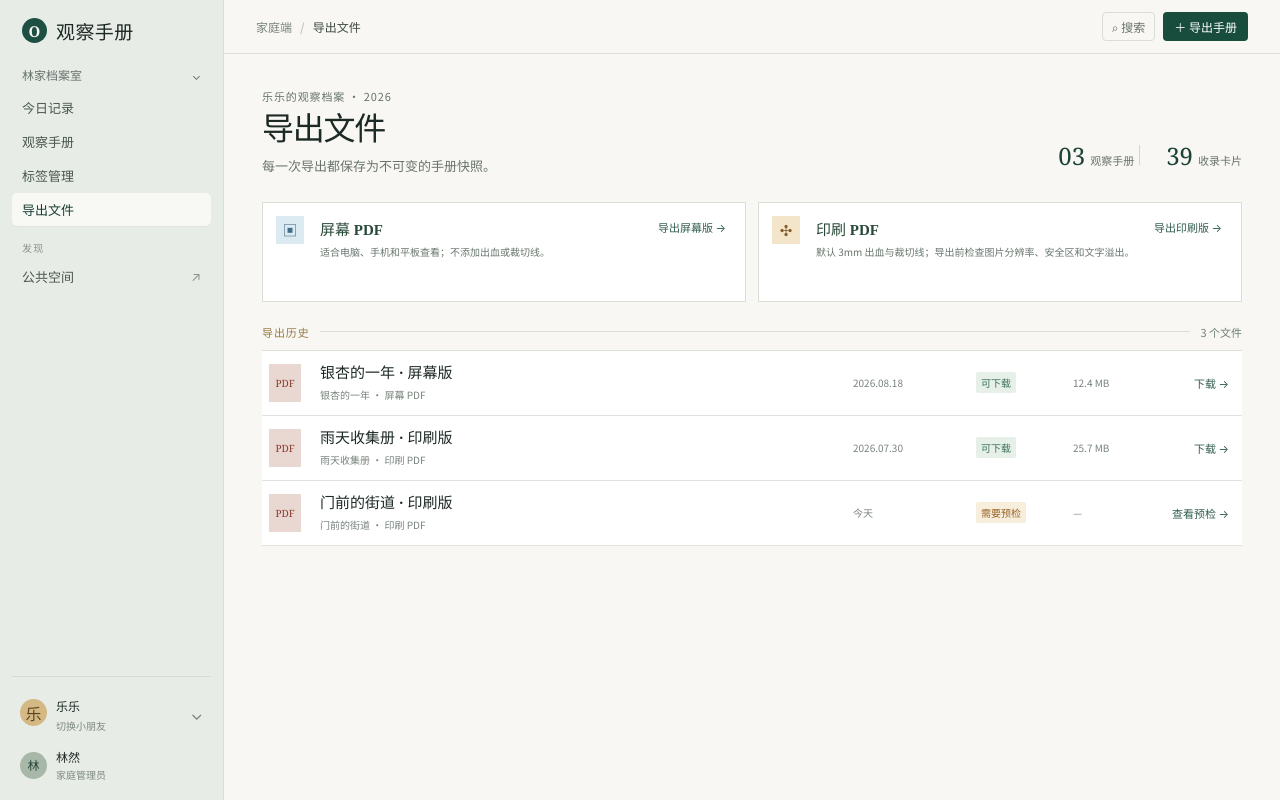
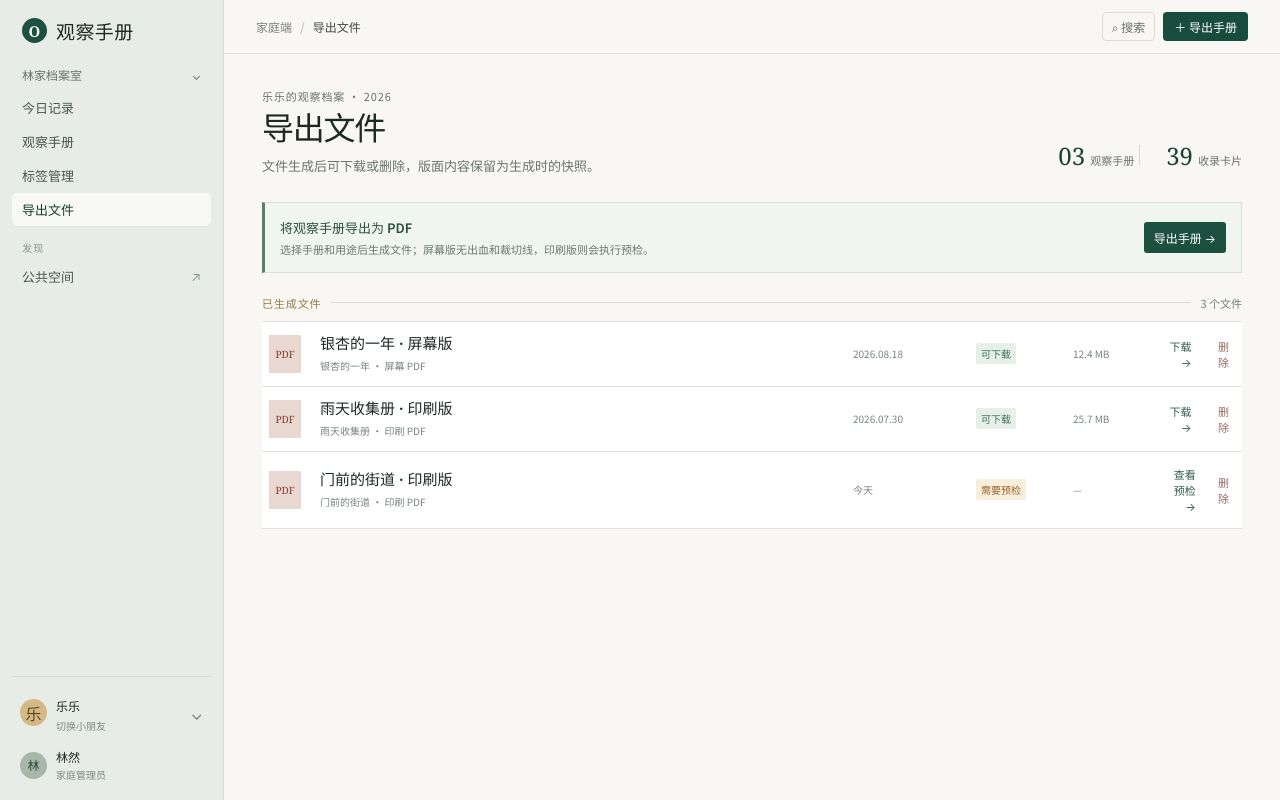
Before and after one commit to OneBigChestnut/observation-handbook, a React (Vite) app in the folder apps/web/: page / in a window 1280 px wide. Both pictures are taken after a click on the button "导出文件". Built offline with nearby package versions, Linux system fonts and the light colour scheme.

Commit message:
feat: add export generation workflow

```diff
--- a/apps/web/package.json
+++ b/apps/web/package.json
@@ -10,6 +10,7 @@
   "dependencies": {
     "@observation-handbook/domain": "workspace:*",
     "@vitejs/plugin-react": "^4.4.1",
+    "jspdf": "^3.0.3",
     "react": "^19.0.0",
     "react-dom": "^19.0.0"
   },
--- a/apps/web/src/main.tsx
+++ b/apps/web/src/main.tsx
@@ -1,6 +1,6 @@
 import { useMemo, useState } from "react";
 import { createRoot } from "react-dom/client";
-import { createObservationCard, DEFAULT_CARD_VIEW, type CardView } from "@observation-handbook/domain";
+import { createGeneratedExport, createObservationCard, DEFAULT_CARD_VIEW, removeGeneratedExport, type CardView, type PdfExportKind } from "@observation-handbook/domain";
 import "./styles.css";
 
 type Card = {
@@ -25,7 +25,7 @@ type Handbook = {
 };
 
 type TagSummary = { name: string; cardCount: number; handbookCount: number; lastSeen: string; color: string };
-type ExportFile = { title: string; handbook: string; kind: "屏幕 PDF" | "印刷 PDF"; createdAt: string; size: string; status: "可下载" | "需要预检" };
+type ExportFile = { id: string; title: string; handbook: string; kind: "屏幕 PDF" | "印刷 PDF"; createdAt: string; size: string; status: "可下载" | "需要预检" };
 
 const seedCards: Card[] = [
   { id: "1", date: "08.18", title: "银杏叶的边缘", note: "今天发现最外圈的叶子已经有一点点金黄。", tags: ["银杏", "夏末"], photos: ["photo-1502082553048-f009c37129b9", "photo-1523712999610-f77fbcfc3843"] },
@@ -51,10 +51,10 @@ const tags: TagSummary[] = [
   { name: "家里", cardCount: 4, handbookCount: 0, lastSeen: "08.09", color: "olive" },
 ];
 
-const exportsList: ExportFile[] = [
-  { title: "银杏的一年 · 屏幕版", handbook: "银杏的一年", kind: "屏幕 PDF", createdAt: "2026.08.18", size: "12.4 MB", status: "可下载" },
-  { title: "雨天收集册 · 印刷版", handbook: "雨天收集册", kind: "印刷 PDF", createdAt: "2026.07.30", size: "25.7 MB", status: "可下载" },
-  { title: "门前的街道 · 印刷版", handbook: "门前的街道", kind: "印刷 PDF", createdAt: "今天", size: "—", status: "需要预检" },
+const seedExports: ExportFile[] = [
+  { id: "export-ginkgo-screen", title: "银杏的一年 · 屏幕版", handbook: "银杏的一年", kind: "屏幕 PDF", createdAt: "2026.08.18", size: "12.4 MB", status: "可下载" },
+  { id: "export-rain-print", title: "雨天收集册 · 印刷版", handbook: "雨天收集册", kind: "印刷 PDF", createdAt: "2026.07.30", size: "25.7 MB", status: "可下载" },
+  { id: "export-street-print", title: "门前的街道 · 印刷版", handbook: "门前的街道", kind: "印刷 PDF", createdAt: "今天", size: "—", status: "需要预检" },
 ];
 
 const photoChoices = ["photo-1502082553048-f009c37129b9", "photo-1511497584788-876760111969", "photo-1531219572328-a0171b4448a3", "photo-1497250681960-ef046c08a56e"];
@@ -95,8 +95,8 @@ function TagTile({ tag }: { tag: TagSummary }) {
   </article>;
 }
 
-function ExportRow({ file }: { file: ExportFile }) {
-  return <article className="export-row"><div className="pdf-mark">PDF</div><div className="export-title"><h2>{file.title}</h2><p>{file.handbook} · {file.kind}</p></div><time>{file.createdAt}</time><span className={file.status === "可下载" ? "export-ready" : "export-warning"}>{file.status}</span><span className="export-size">{file.size}</span><button>{file.status === "可下载" ? "下载" : "查看预检"} →</button></article>;
+function ExportRow({ file, onDelete, onDownload }: { file: ExportFile; onDelete: (id: string) => void; onDownload: (file: ExportFile) => void }) {
+  return <article className="export-row"><div className="pdf-mark">PDF</div><div className="export-title"><h2>{file.title}</h2><p>{file.handbook} · {file.kind}</p></div><time>{file.createdAt}</time><span className={file.status === "可下载" ? "export-ready" : "export-warning"}>{file.status}</span><span className="export-size">{file.size}</span><div className="export-actions"><button onClick={() => onDownload(file)}>{file.status === "可下载" ? "下载" : "查看预检"} →</button><button className="delete-export" aria-label={`删除 ${file.title}`} onClick={() => onDelete(file.id)}>删除</button></div></article>;
 }
 
 function App() {
@@ -108,6 +108,11 @@ function App() {
   const [draftText, setDraftText] = useState("");
   const [draftPhotos, setDraftPhotos] = useState([photoChoices[0]]);
   const [draftTags, setDraftTags] = useState<string[]>(["银杏"]);
+  const [exportFiles, setExportFiles] = useState(seedExports);
+  const [isExportDialogOpen, setExportDialogOpen] = useState(false);
+  const [selectedHandbookId, setSelectedHandbookId] = useState(handbooks[0].id);
+  const [selectedPdfKind, setSelectedPdfKind] = useState<PdfExportKind>("screen");
+  const [exportNotice, setExportNotice] = useState("");
   const heading = useMemo(() => activeNav === "今日记录" ? "八月的观察" : activeNav, [activeNav]);
   const isRecordView = activeNav === "今日记录";
   const actionLabel = isRecordView ? "新建记录" : activeNav === "标签管理" ? "新建标签" : activeNav === "导出文件" ? "导出手册" : "新建手册";
@@ -117,6 +122,23 @@ function App() {
     const created = createObservationCard({ childId: child, photos: draftPhotos, text: draftText.trim() });
     setCardItems(current => [{ id: String(Date.now()), date: "08.21", title: created.text.slice(0, 12) || "新的观察", note: created.text || "今天的观察。", tags: draftTags, photos: created.photos }, ...current]);
     setDraftText(""); setDraftPhotos([photoChoices[0]]); setDraftTags(["银杏"]); setComposerOpen(false);
+  };
+  const generateExport = () => {
+    const handbook = handbooks.find(item => item.id === selectedHandbookId) ?? handbooks[0];
+    const generated = createGeneratedExport({ id: `export-${Date.now()}`, handbookId: handbook.id, kind: selectedPdfKind });
+    const kind = generated.kind === "screen" ? "屏幕 PDF" : "印刷 PDF";
+    setExportFiles(current => [{ id: generated.id, title: `${handbook.title} · ${generated.kind === "screen" ? "屏幕版" : "印刷版"}`, handbook: handbook.title, kind, createdAt: "刚刚", size: generated.kind === "screen" ? "8.6 MB" : "18.2 MB", status: "可下载" }, ...current]);
+    setExportNotice(`已生成「${handbook.title}」${kind}，现在可以下载。`);
+    setExportDialogOpen(false);
+  };
+  const downloadExport = async (file: ExportFile) => {
+    if (file.status !== "可下载") { setExportNotice("印刷版需要先通过预检，才能生成并下载。"); return; }
+    const { jsPDF } = await import("jspdf");
+    const pdf = new jsPDF({ unit: "mm", format: "a4" });
+    pdf.setFontSize(22); pdf.text(file.handbook, 20, 28);
+    pdf.setFontSize(12); pdf.text(file.kind, 20, 38);
+    pdf.setFontSize(10); pdf.text("Observation handbook export snapshot", 20, 48);
+    pdf.save(`${file.title}.pdf`);
   };
 
   return <div className="app-shell">
@@ -146,7 +168,7 @@ function App() {
         <div className="top-actions"><button className="search">⌕ <span>搜索</span></button><button className="new-card" onClick={() => isRecordView && setComposerOpen(true)}>＋ {actionLabel}</button></div>
       </header>
       <section className="page-heading">
-        <div><p className="eyebrow">{child}的观察档案 · 2026</p><h1>{heading}</h1><p className="subhead">{isRecordView ? "把当下的发现，收进时间的册页。" : activeNav === "观察手册" ? "将同一主题的发现编成可以持续生长的手册。" : activeNav === "标签管理" ? "为观察命名，并把同一主题的记录聚拢在一起。" : activeNav === "导出文件" ? "每一次导出都保存为不可变的手册快照。" : "按孩子独立整理和查看内容。"}</p></div>
+        <div><p className="eyebrow">{child}的观察档案 · 2026</p><h1>{heading}</h1><p className="subhead">{isRecordView ? "把当下的发现，收进时间的册页。" : activeNav === "观察手册" ? "将同一主题的发现编成可以持续生长的手册。" : activeNav === "标签管理" ? "为观察命名，并把同一主题的记录聚拢在一起。" : activeNav === "导出文件" ? "文件生成后可下载或删除，版面内容保留为生成时的快照。" : "按孩子独立整理和查看内容。"}</p></div>
         <div className="summary"><b>{isRecordView ? "06" : "03"}</b><span>{isRecordView ? "本月记录" : "观察手册"}</span><em></em><b>{isRecordView ? "04" : "39"}</b><span>{isRecordView ? "观察主题" : "收录卡片"}</span></div>
       </section>
       {isRecordView && <section className="toolbar">
@@ -162,7 +184,7 @@ function App() {
       {isRecordView && view === "calendar" && <section className="calendar-view"><div className="weekday">一</div><div className="weekday">二</div><div className="weekday">三</div><div className="weekday">四</div><div className="weekday">五</div><div className="weekday">六</div><div className="weekday">日</div>{Array.from({ length: 31 }, (_, i) => <div className="calendar-day" key={i}><b>{i + 1}</b>{cardItems.find(card => Number(card.date.slice(3)) === i + 1) && <span>有记录</span>}</div>)}</section>}
       {activeNav === "观察手册" && <section className="handbook-view"><div className="handbook-rule"><p>正在整理</p><i></i><span>按最近更新</span></div><div className="handbook-grid">{handbooks.map(handbook => <HandbookTile key={handbook.id} handbook={handbook} />)}</div></section>}
       {activeNav === "标签管理" && <section className="tag-view"><div className="tag-rule"><p>全部标签</p><i></i><span>{tags.length} 个主题</span></div><div className="tag-grid">{tags.map(tag => <TagTile key={tag.name} tag={tag} />)}</div></section>}
-      {activeNav === "导出文件" && <section className="export-view"><div className="export-options"><article><span className="export-option-icon screen">▣</span><div><b>屏幕 PDF</b><p>适合电脑、手机和平板查看；不添加出血或裁切线。</p></div><button>导出屏幕版 →</button></article><article><span className="export-option-icon print">✣</span><div><b>印刷 PDF</b><p>默认 3mm 出血与裁切线；导出前检查图片分辨率、安全区和文字溢出。</p></div><button>导出印刷版 →</button></article></div><div className="export-rule"><p>导出历史</p><i></i><span>{exportsList.length} 个文件</span></div><div className="export-list">{exportsList.map(file => <ExportRow key={file.title} file={file} />)}</div></section>}
+      {activeNav === "导出文件" && <section className="export-view">{exportNotice && <div className="export-success"><span>✓</span>{exportNotice}<button aria-label="关闭提示" onClick={() => setExportNotice("")}>×</button></div>}<div className="export-launch"><div><b>将观察手册导出为 PDF</b><p>选择手册和用途后生成文件；屏幕版无出血和裁切线，印刷版则会执行预检。</p></div><button onClick={() => setExportDialogOpen(true)}>导出手册 →</button></div><div className="export-rule"><p>已生成文件</p><i></i><span>{exportFiles.length} 个文件</span></div><div className="export-list">{exportFiles.map(file => <ExportRow key={file.id} file={file} onDelete={id => setExportFiles(current => removeGeneratedExport(current, id))} onDownload={downloadExport} />)}</div></section>}
       {isComposerOpen && <div className="composer-backdrop" role="presentation" onMouseDown={() => setComposerOpen(false)}><form className="card-composer" onSubmit={(event) => { event.preventDefault(); saveCard(); }} onMouseDown={event => event.stopPropagation()}>
         <header><div><p>为 {child} 新建</p><h2>观察卡片</h2></div><button type="button" aria-label="关闭新建卡片" onClick={() => setComposerOpen(false)}>×</button></header>
         <label className="field-label">选择照片 <span>{draftPhotos.length}/4</span></label><div className="photo-picker">{photoChoices.map(photo => <button type="button" className={draftPhotos.includes(photo) ? "picked" : ""} key={photo} onClick={() => togglePhoto(photo)}><img src={imageUrl(photo, 180)} alt="" /><i>{draftPhotos.includes(photo) ? "✓" : "+"}</i></button>)}</div>
@@ -170,6 +192,7 @@ function App() {
         <span className="field-label">添加标签</span><div className="composer-tags">{tags.map(tag => <button type="button" className={draftTags.includes(tag.name) ? "picked" : ""} key={tag.name} onClick={() => toggleTag(tag.name)}>#{tag.name}</button>)}</div>
         <footer><button type="button" onClick={() => setComposerOpen(false)}>取消</button><button className="save-card" type="submit">保存记录</button></footer>
       </form></div>}
+      {isExportDialogOpen && <div className="composer-backdrop" role="presentation" onMouseDown={() => setExportDialogOpen(false)}><form className="export-dialog" onSubmit={(event) => { event.preventDefault(); generateExport(); }} onMouseDown={event => event.stopPropagation()}><header><div><p>生成新文件</p><h2>导出手册</h2></div><button type="button" aria-label="关闭导出手册" onClick={() => setExportDialogOpen(false)}>×</button></header><label className="field-label" htmlFor="export-handbook">选择观察手册</label><select id="export-handbook" value={selectedHandbookId} onChange={event => setSelectedHandbookId(event.target.value)}>{handbooks.map(handbook => <option value={handbook.id} key={handbook.id}>{handbook.title} · {handbook.cardCount} 张卡片</option>)}</select><span className="field-label">选择 PDF 类型</span><div className="pdf-kind-options"><label className={selectedPdfKind === "screen" ? "selected" : ""}><input type="radio" checked={selectedPdfKind === "screen"} onChange={() => setSelectedPdfKind("screen")} name="pdf-kind" /> <b>屏幕 PDF</b><span>电脑、手机、平板查看；无出血、无裁切线。</span></label><label className={selectedPdfKind === "print" ? "selected" : ""}><input type="radio" checked={selectedPdfKind === "print"} onChange={() => setSelectedPdfKind("print")} name="pdf-kind" /> <b>印刷 PDF</b><span>3mm 出血、裁切线；生成前执行印刷预检。</span></label></div><footer><button type="button" onClick={() => setExportDialogOpen(false)}>取消</button><button className="save-card" type="submit">确认生成</button></footer></form></div>}
     </main>
   </div>;
 }
--- a/packages/domain/src/index.ts
+++ b/packages/domain/src/index.ts
@@ -118,6 +118,18 @@ export function getPdfExportSpec(kind: PdfExportKind): {
     : { bleedMm: 0, cropMarks: false, runsPrintPreflight: false };
 }
 
+export function createGeneratedExport(input: {
+  id: string;
+  handbookId: string;
+  kind: PdfExportKind;
+}): { id: string; handbookId: string; kind: PdfExportKind; status: "ready" } {
+  return { ...input, status: "ready" };
+}
+
+export function removeGeneratedExport<T extends { id: string }>(files: T[], id: string): T[] {
+  return files.filter(file => file.id !== id);
+}
+
 export function preflightPrintExport(input: {
   photos: Array<{ widthPx: number; heightPx: number }>;
   hasSafeAreaViolation: boolean;
```
Also changed, not shown: apps/web/src/styles.css, 3 other files (tests, documents, lock files or other folders).
